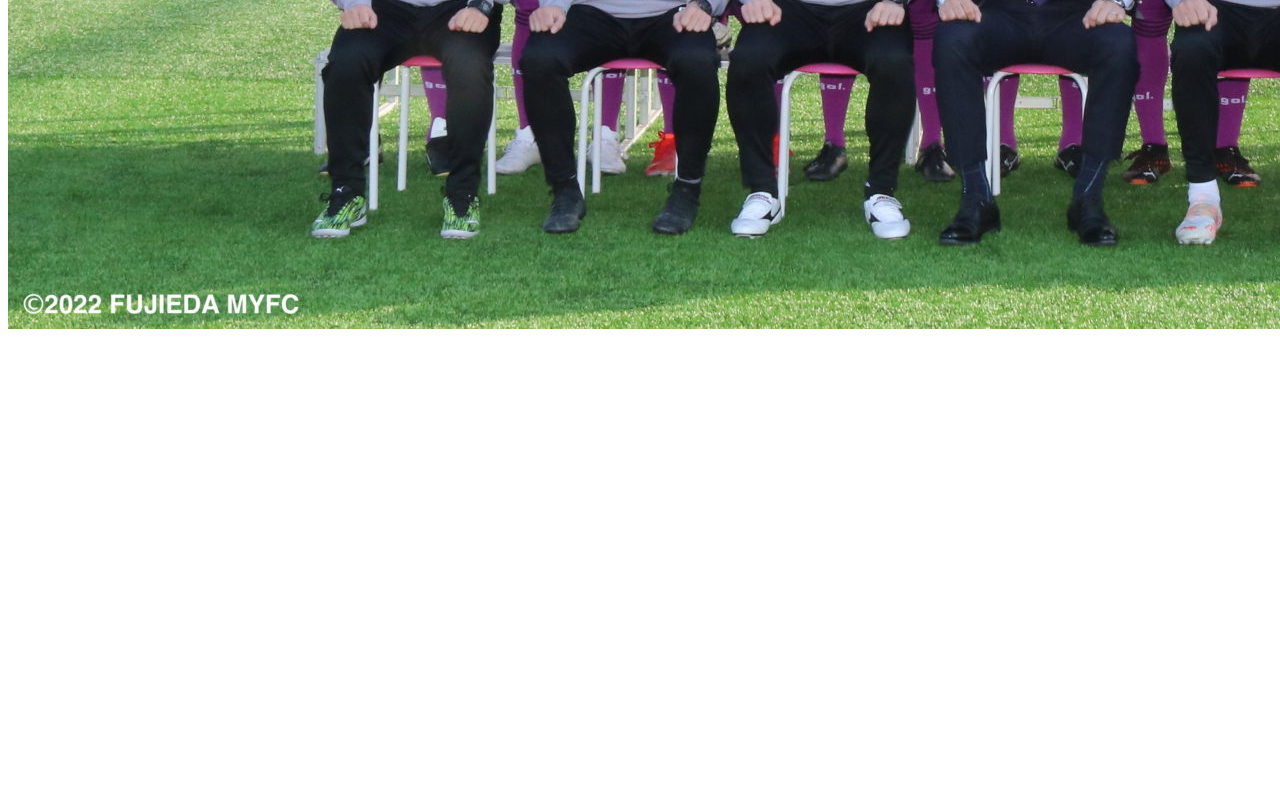
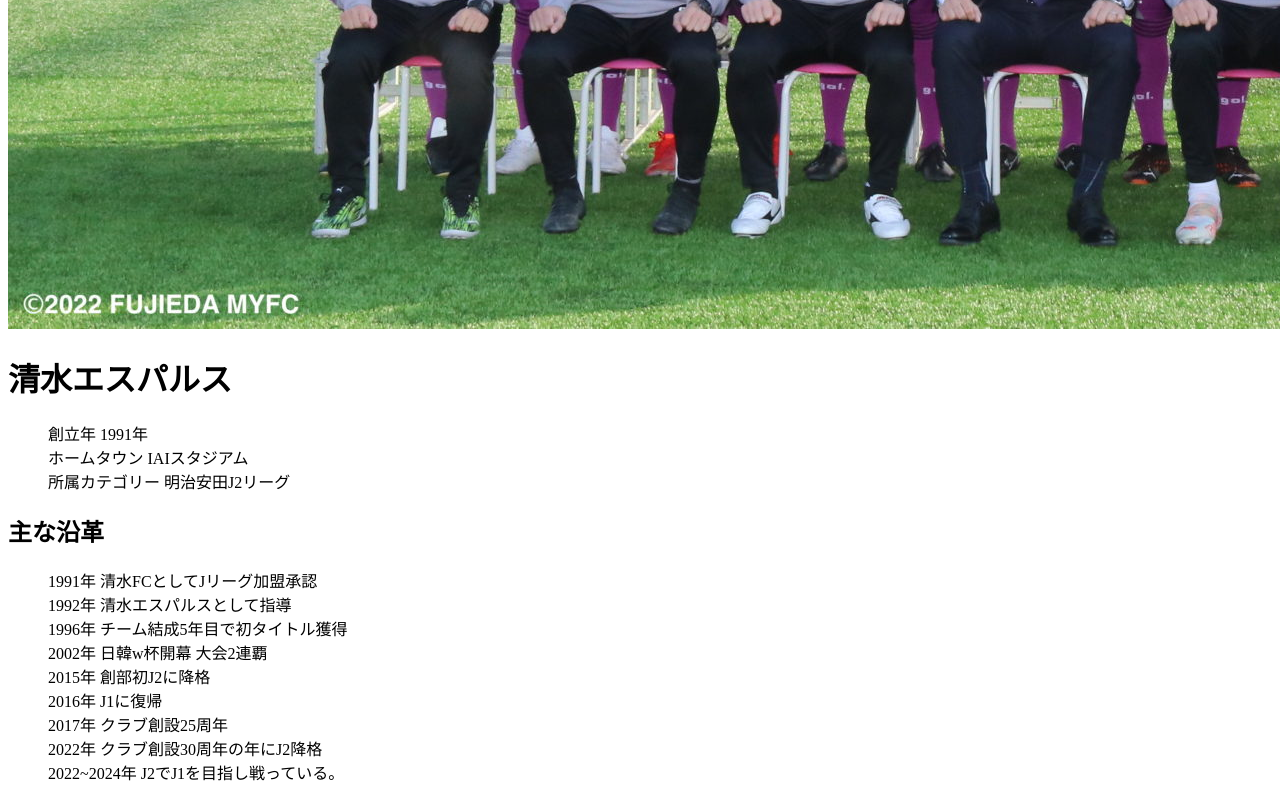
Before and after one commit to soraootuka/project7-15, a plain HTML site: page index.html in a window 1280 px wide. Shown: the part 1476-2276 px from the top of the page. Before the commit the page ends 1817 px from the top, so only its background shows below. Drawn offline with Linux system fonts and the light colour scheme; files whose address does not match are found by name.

Commit message:
Update index.html

```diff
--- a/index.html
+++ b/index.html
@@ -30,6 +30,26 @@
 
 <img src="IMG_2039.jpg"></a>
 
+ <h1>清水エスパルス</h1>
+<dl>
+<dd>創立年 1991年</dd>
+<dd>ホームタウン IAIスタジアム</dd>
+<dd>所属カテゴリー 明治安田J2リーグ</dd>
+</dl>
+<h2>主な沿革</h2>
+<dl>
+<dd>1991年 清水FCとしてJリーグ加盟承認</dd>
+<dd>1992年 清水エスパルスとして指導</dd>
+<dd>1996年 チーム結成5年目で初タイトル獲得</dd>
+<dd>2002年 日韓w杯開幕 大会2連覇</dd>
+<dd>2015年 創部初J2に降格</dd>
+<dd>2016年 J1に復帰</dd>
+<dd>2017年 クラブ創設25周年</dd>
+<dd>2022年 クラブ創設30周年の年にJ2降格</dd>
+<dd>2022~2024年 J2でJ1を目指し戦っている。</dd>
+</dl>
+
+
 
 
 </body>
```
